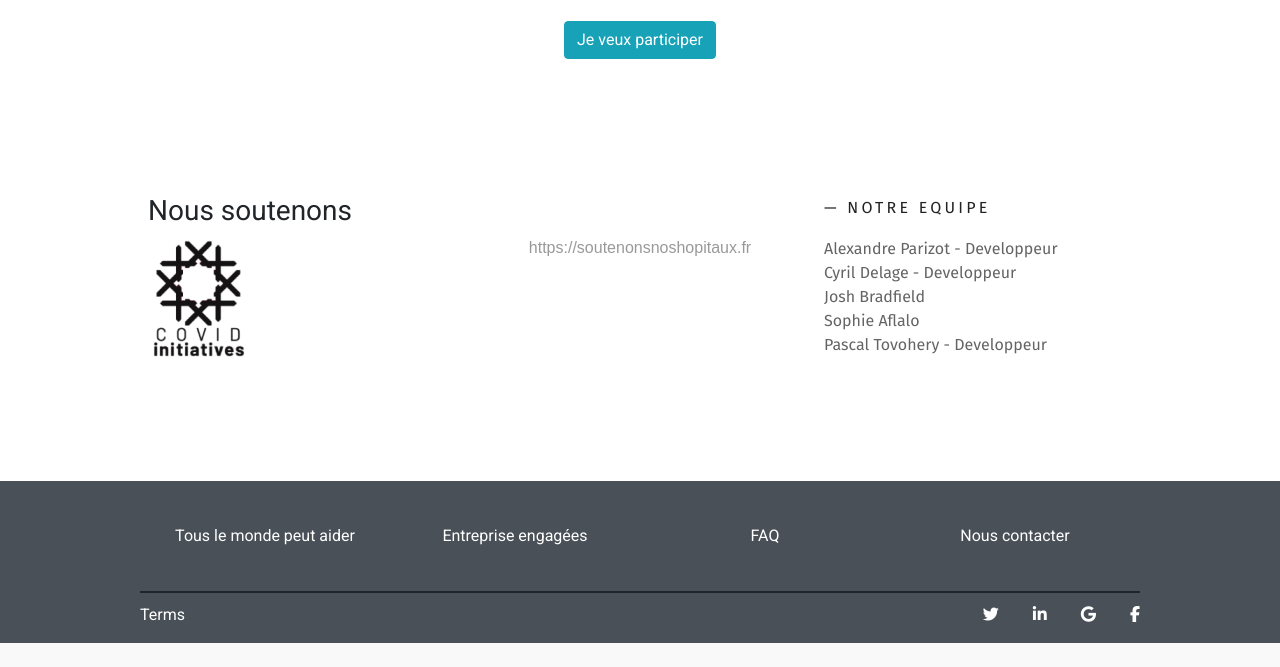
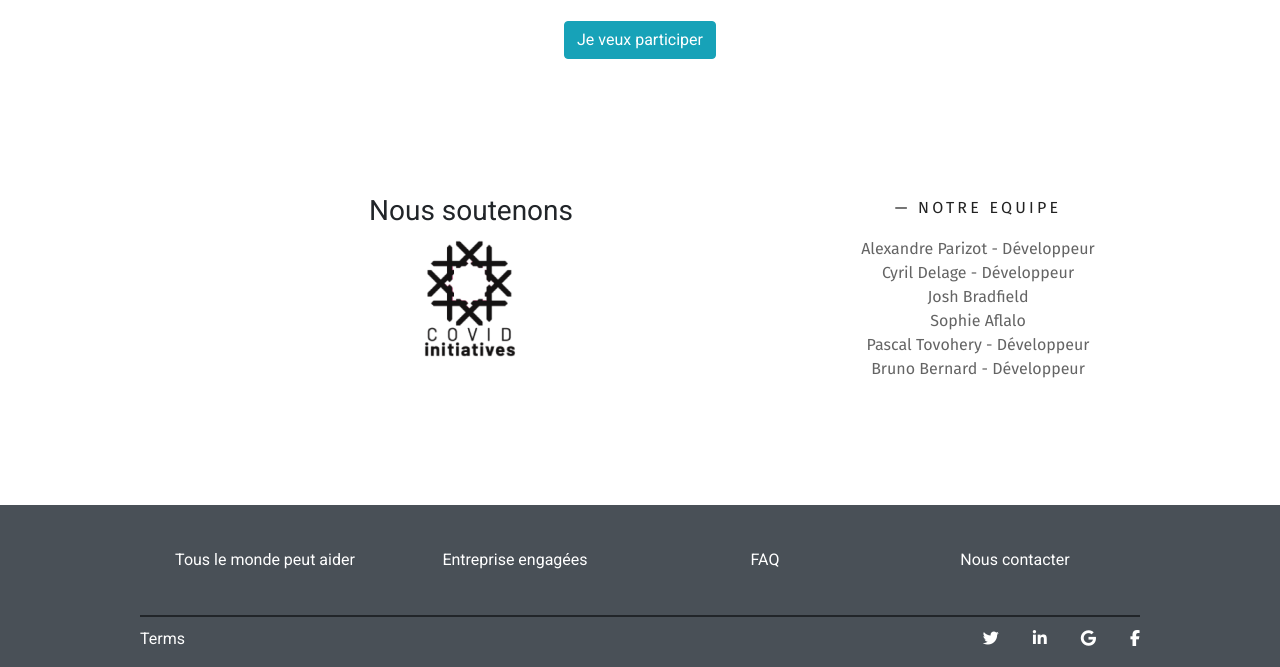
Before and after one commit to Societes-AnitCOR/societiesanticor.org, a Symfony app: template templates/main/index.html.twig in a window 1280 px wide. Shown: the part 4796-5463 px from the top of the page. Before the commit the page ends 5439 px from the top, so only its background shows below. Run offline with Twig, Linux system fonts and the light colour scheme; the template is opened without the code that fills it, so the values that code supplies are empty; some libraries are stand-ins or nearby versions; some web fonts are replaced.

Commit message:
fix notre equipe placement

```diff
--- a/templates/main/index.html.twig
+++ b/templates/main/index.html.twig
@@ -239,25 +239,23 @@
       <a class="btn btn-info" href="{{ path('company_register') }}">Je veux participer</a>
     </div>
     <div class="row">
-      <div class="col-sm-8">
+      <div class="col-sm-8 text-center pb-4">
         <h3>Nous soutenons</h3>
         <div class="row">
             <div class="col">
               <img src="{{ asset('img/Rectangle.png') }}"  alt="logo-covid">
             </div>
-            <div class="col text-center">
-              <a target="_blank" class="link-dark" href="https://soutenonsnoshopitaux.fr">https://soutenonsnoshopitaux.fr</a>
-            </div>
         </div>
       </div>
-      <div class="col-sm-4 teamlist">
+      <div class="col-sm-4 teamlist text-center">
         <p >— NOTRE EQUIPE</p>
         <ul class="list-unstyled">
-          <li>Alexandre Parizot - Developpeur</li>
-          <li>Cyril Delage - Developpeur</li>
+          <li>Alexandre Parizot - Développeur</li>
+          <li>Cyril Delage - Développeur</li>
           <li>Josh Bradfield</li>
           <li>Sophie Aflalo</li>
-          <li>Pascal Tovohery - Developpeur</li>
+          <li>Pascal Tovohery - Développeur</li>
+          <li>Bruno Bernard - Développeur</li>
         </ul>
       </div>
     </div>
```
